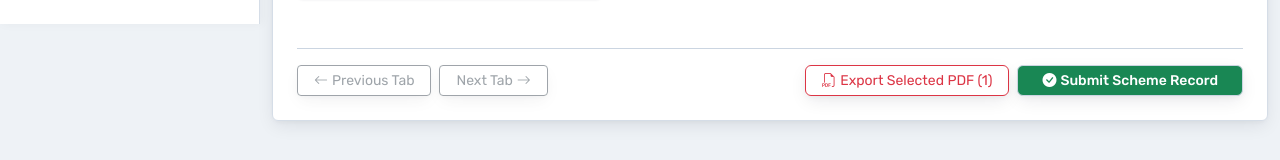
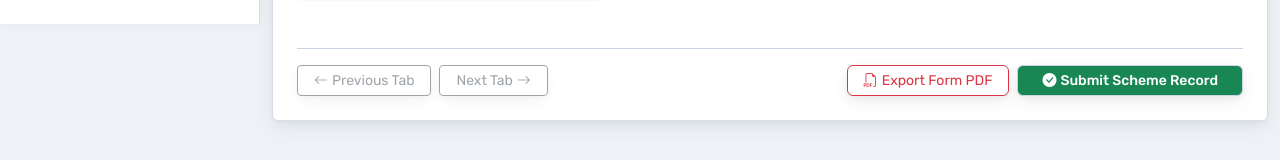
Before and after one commit to Jogiya31/GovernmentScheme360, a React (Vite) app in the folder frontend/: page /updatedScheme in a window 1280 px wide. Shown: the part 776-936 px from the top of the page. Built offline with nearby package versions, Linux system fonts and the light colour scheme; no server answers; sample sign-in values are in the browser's storage.

Commit message:
upadate  button text for export pdf

```diff
--- a/frontend/src/pages/UpdatedScheme.jsx
+++ b/frontend/src/pages/UpdatedScheme.jsx
@@ -1814,7 +1814,7 @@ export default function UpdatedScheme() {
                   disabled={visibleTabs.length === 0}
                 >
                   <i className="bi bi-filetype-pdf me-1"></i>
-                  <span>Export Selected PDF ({visibleTabs.length})</span>
+                  <span>Export Form PDF</span>
                 </button>
                 <button
                   type="submit"
```
